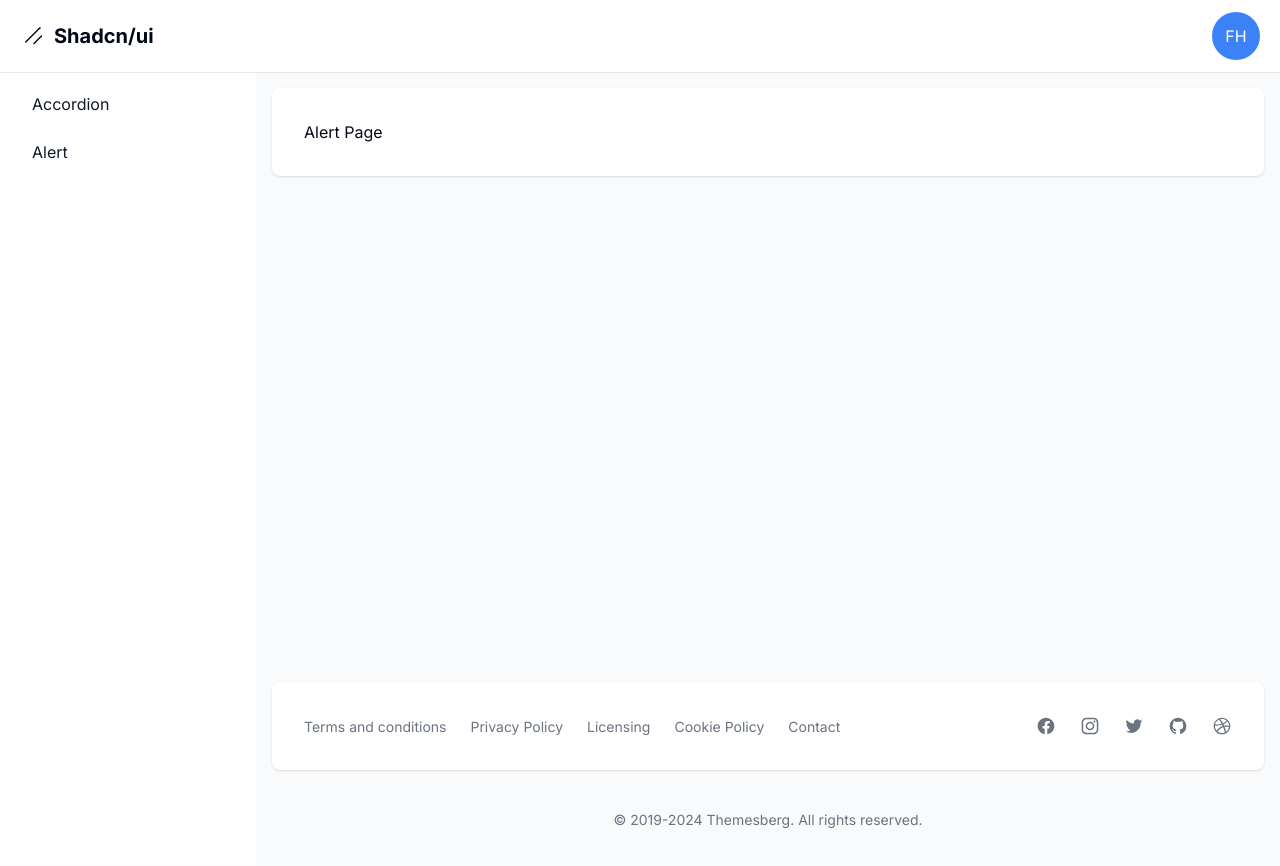
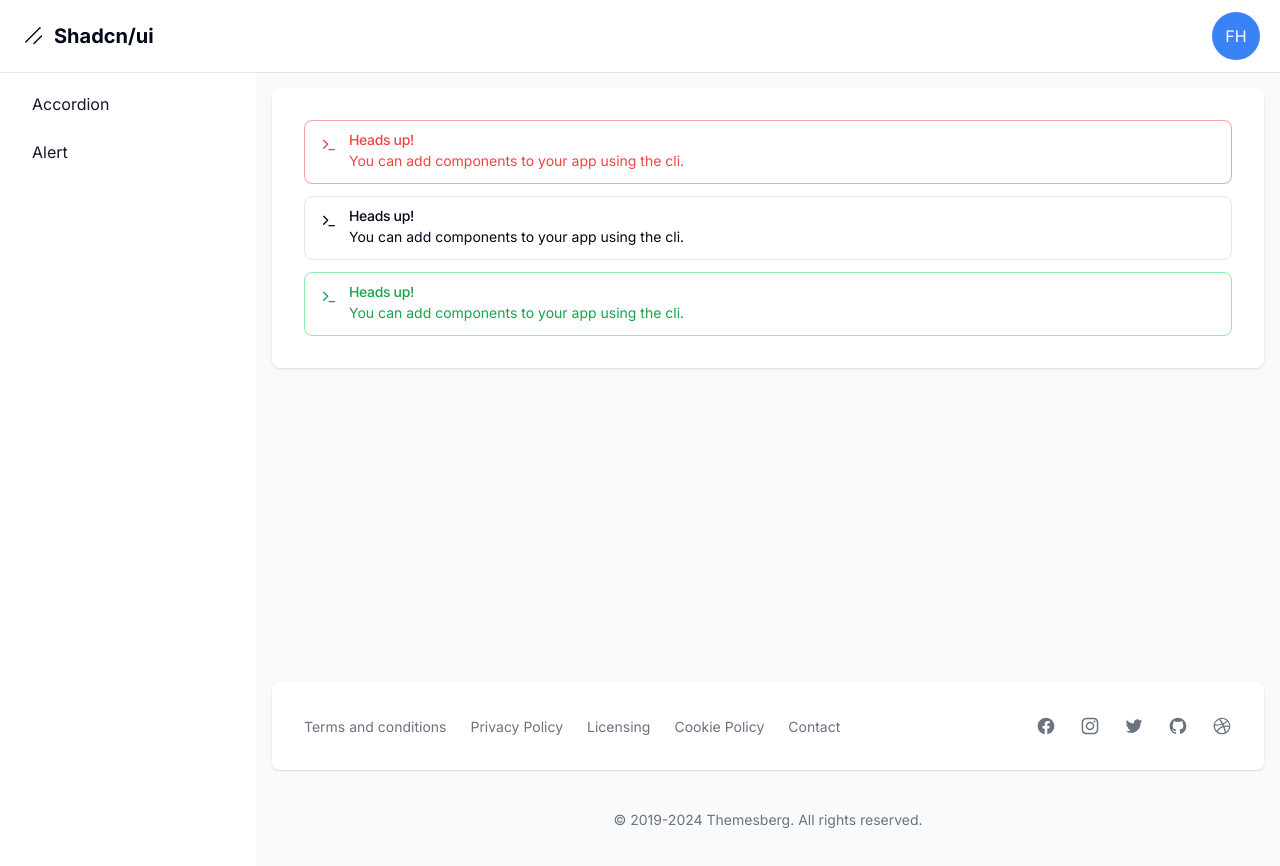
Before and after one commit to DezzDev/shadcd-tutorial, a Next.js app: page /dashboard/alert in a window 1280 px wide. Shown: the top 866 px of the page. Built offline with nearby package versions, Linux system fonts and the light colour scheme.

Commit message:
añadir una variante a el componente alert

```diff
--- a/src/app/dashboard/alert/page.tsx
+++ b/src/app/dashboard/alert/page.tsx
@@ -1,8 +1,39 @@
+import { Terminal } from "lucide-react"
+
+import {
+  Alert,
+  AlertDescription,
+  AlertTitle,
+} from "@/components/ui/alert"
 
 export default function Page() {
   return (
-    <div>
-      <h1>Alert Page</h1>
+    <div className="grid gap-3">
+
+      <Alert variant="destructive">
+        <Terminal className="h-4 w-4" />
+        <AlertTitle>Heads up!</AlertTitle>
+        <AlertDescription>
+          You can add components to your app using the cli.
+        </AlertDescription>
+      </Alert>
+
+      <Alert>
+        <Terminal className="h-4 w-4" />
+        <AlertTitle>Heads up!</AlertTitle>
+        <AlertDescription>
+          You can add components to your app using the cli.
+        </AlertDescription>
+      </Alert>
+
+      <Alert variant="success">
+        <Terminal className="h-4 w-4" />
+        <AlertTitle>Heads up!</AlertTitle>
+        <AlertDescription>
+          You can add components to your app using the cli.
+        </AlertDescription>
+      </Alert>
+
     </div>
-  );
+  )
 }
--- /dev/null
+++ b/src/components/ui/alert.tsx
@@ -0,0 +1,60 @@
+import * as React from "react"
+import { cva, type VariantProps } from "class-variance-authority"
+
+import { cn } from "@/lib/utils"
+
+const alertVariants = cva(
+  "relative w-full rounded-lg border px-4 py-3 text-sm [&>svg+div]:translate-y-[-3px] [&>svg]:absolute [&>svg]:left-4 [&>svg]:top-4 [&>svg]:text-foreground [&>svg~*]:pl-7",
+  {
+    variants: {
+      variant: {
+        default: "bg-background text-foreground",
+        success:"border-green-300 text-green-600 [&>svg]:text-green-600",
+        destructive:
+          "border-destructive/50 text-destructive dark:border-destructive [&>svg]:text-destructive",
+      },
+    },
+    defaultVariants: {
+      variant: "default",
+    },
+  }
+)
+
+const Alert = React.forwardRef<
+  HTMLDivElement,
+  React.HTMLAttributes<HTMLDivElement> & VariantProps<typeof alertVariants>
+>(({ className, variant, ...props }, ref) => (
+  <div
+    ref={ref}
+    role="alert"
+    className={cn(alertVariants({ variant }), className)}
+    {...props}
+  />
+))
+Alert.displayName = "Alert"
+
+const AlertTitle = React.forwardRef<
+  HTMLParagraphElement,
+  React.HTMLAttributes<HTMLHeadingElement>
+>(({ className, ...props }, ref) => (
+  <h5
+    ref={ref}
+    className={cn("mb-1 font-medium leading-none tracking-tight", className)}
+    {...props}
+  />
+))
+AlertTitle.displayName = "AlertTitle"
+
+const AlertDescription = React.forwardRef<
+  HTMLParagraphElement,
+  React.HTMLAttributes<HTMLParagraphElement>
+>(({ className, ...props }, ref) => (
+  <div
+    ref={ref}
+    className={cn("text-sm [&_p]:leading-relaxed", className)}
+    {...props}
+  />
+))
+AlertDescription.displayName = "AlertDescription"
+
+export { Alert, AlertTitle, AlertDescription }
```
